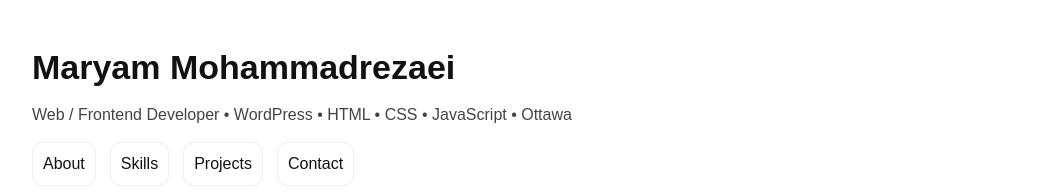
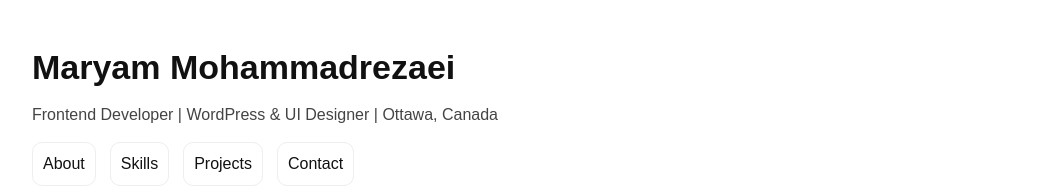
Before and after one commit to maryammohammadrezaei2/portfolio-website, a plain HTML site: page index.html in a window 1280 px wide. Shown: the top 192 px of the page, without its empty margins (118-1161 px from the left). Drawn offline with Linux system fonts and the light colour scheme.

Commit message:
Update index.html

```diff
--- a/index.html
+++ b/index.html
@@ -30,7 +30,7 @@
   <header>
     <div class="wrap">
       <h1>Maryam Mohammadrezaei</h1>
-      <p class="subtitle">Web / Frontend Developer • WordPress • HTML • CSS • JavaScript • Ottawa</p>
+      <p class="subtitle">  Frontend Developer | WordPress & UI Designer | Ottawa, Canada</p>
       <nav>
         <a href="#about">About</a>
         <a href="#skills">Skills</a>
```
